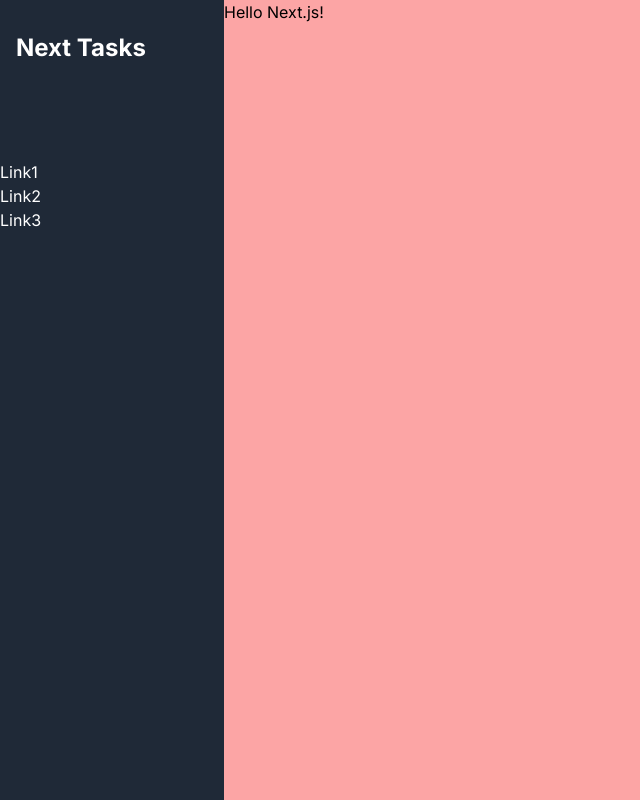
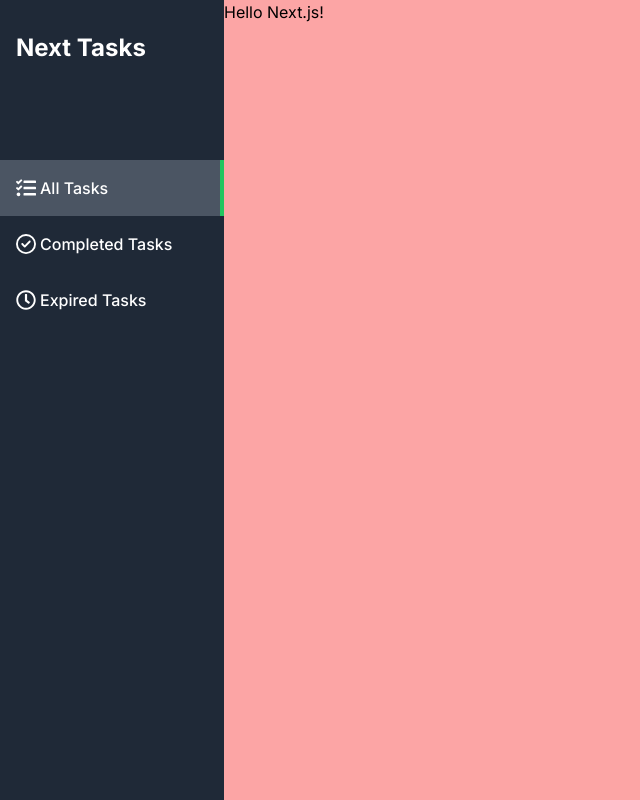
Before and after one commit to Nobutaka91/Nextjs14-task-application, a Next.js app: page / in a window 1280 px wide. Shown: the whole page, without its empty margins (0-640 px from the left). Built offline with nearby package versions, Linux system fonts and the light colour scheme.

Commit message:
サイドメニューバーの実装(続き)

```diff
--- /dev/null
+++ b/src/components/SideMenu/NavList/NavItem/NavItem.tsx
@@ -0,0 +1,27 @@
+'use client';
+
+import Link from "next/link";
+import { usePathname } from "next/navigation";
+
+interface NavItemProps {
+    label: string;
+    link: string;
+    icon: React.ReactNode;
+}
+
+
+const NavItem: React.FC<NavItemProps> = ({
+    label, link, icon
+}) => {
+    const pathname = usePathname();
+  return (
+    <div>
+        <Link href={link} className={`flex p-4 items-center w-full hover:bg-gray-700 font-medium ${pathname === link ? 'bg-gray-600 border-r-4 border-r-green-500 ' : ''}`}>
+            <div className="mr-1">{icon}</div>
+            <div>{label}</div>
+        </Link>
+    </div>
+  )
+}
+
+export default NavItem
--- a/src/components/SideMenu/NavList/NavList.tsx
+++ b/src/components/SideMenu/NavList/NavList.tsx
@@ -1,5 +1,6 @@
 import { FaRegClock, FaTasks } from "react-icons/fa";
 import { FaRegCircleCheck } from "react-icons/fa6";
+import NavItem from "./NavItem/NavItem";
 
 interface NavItemType {
   id: number;
@@ -18,9 +19,14 @@
   ];
   return (
     <div className='mt-24'>
-      <div>Link1</div>
-      <div>Link2</div>
-      <div>Link3</div>
+      {navList.map((item) => (
+        <NavItem
+          key={item.id}
+          label={item.label}
+          link={item.link}
+          icon={item.icon}
+        />
+      ))}
     </div>
   )
 }
```
